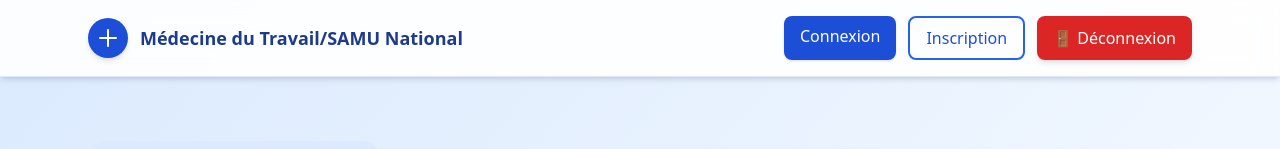
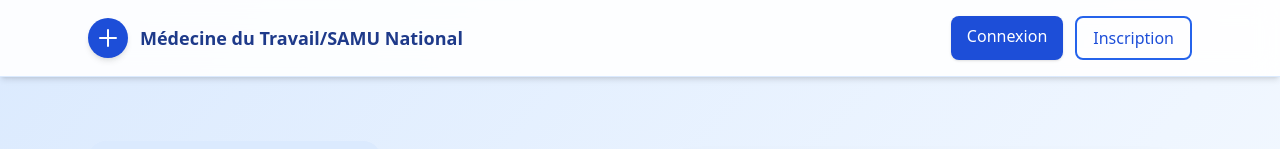
Before and after one commit to diallo641/Dossier_Patient_SAMU, a React (Vite) app in the folder Frontend/: page / in a window 1280 px wide. Shown: the top 149 px of the page. Built offline with nearby package versions, Linux system fonts and the light colour scheme.

Commit message:
Modification de la page d'accueil

```diff
--- a/Frontend/src/pages/Home.jsx
+++ b/Frontend/src/pages/Home.jsx
@@ -1,5 +1,5 @@
 import { Link } from "react-router-dom";
-import BoutonDeconnexion from "../composants/BoutonDeconnexion";
+
 
 export default function Home() {
   return (
@@ -31,7 +31,7 @@ export default function Home() {
               Inscription
             </Link>
 
-            <BoutonDeconnexion />
+
           </div>
 
         </div>
@@ -88,7 +88,7 @@ export default function Home() {
             </Link>
 
             <Link
-              to="/register"
+              to="/inscription"
               className="border-2 border-blue-700 text-blue-700 px-6 py-3 rounded-xl hover:bg-blue-50 transition"
             >
               Créer un compte
```
